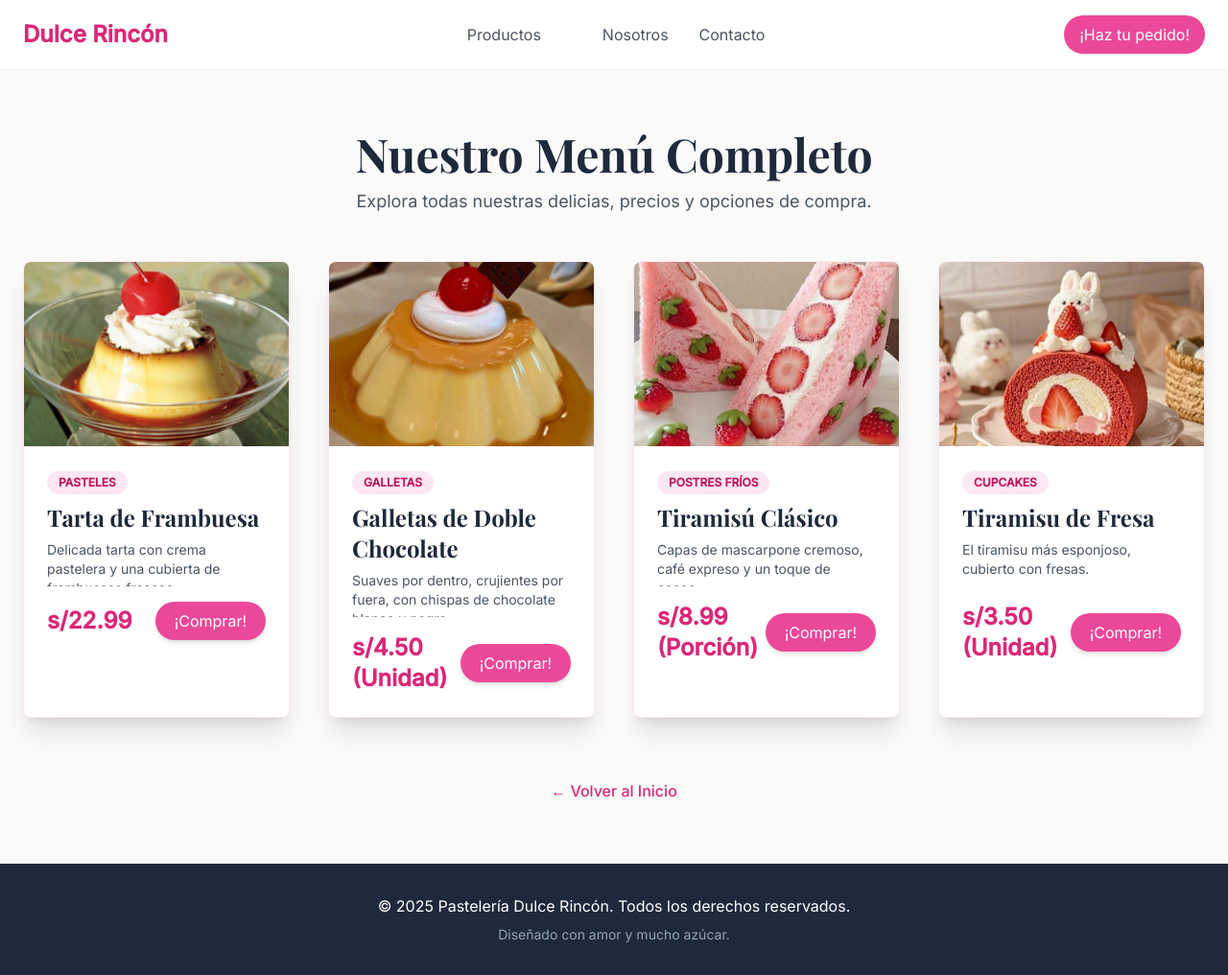
After one commit to DeybiPayco/proyectoRestructuracion, a Flask app: page /productos in a window 1280 px wide. The commit adds this page. Shown: the whole page at 96% size. Run offline with Flask 3, Linux system fonts and the light colour scheme; style sheets or scripts are compiled from the project's sources; some libraries are stand-ins or nearby versions.

Commit message:
productos

```diff
--- a/app.py
+++ b/app.py
@@ -1,20 +1,12 @@
-# 1. Importaciones necesarias
-# Añadimos jsonify para la respuesta AJAX y mysql.connector para la base de datos.
 from flask import Flask, render_template, url_for, request, jsonify
 import os
 import mysql.connector
-from config import db_config  # Importamos la configuración de la base de datos
+from config import db_config
 
-# Inicializar la aplicacion en flask
 app = Flask(__name__)
 
-# La clave secreta ya no es necesaria si no usamos flash, la he comentado.
-# app.secret_key = 'una_clave_secreta_super_segura_y_unica'
-
-# Ruta principal que muestra la página
 @app.route("/")
 def index():
-    # Tu lógica mejorada para cargar imágenes (¡está muy bien!)
     ruta_imagenes = os.path.join(app.static_folder, 'img')
     imagenes = []
     if os.path.exists(ruta_imagenes):
@@ -24,17 +16,18 @@ def index():
 
     return render_template("index.html", imagenes=imagenes)
 
-# Ruta para procesar el formulario enviado por JavaScript
+@app.route("/productos")
+def productos():
+    return render_template("productos.html")
+
 @app.route('/enviar_formulario', methods=['POST'])
 def manejar_formulario():
     if request.method == 'POST':
-        # 1. Capturar los datos del formulario
         nombre = request.form.get('nombre')
         email = request.form.get('email')
         preferencia = request.form.get('preferencia')
         ocasion = request.form.get('ocasion')
 
-        # 2. Conectar y guardar en la base de datos
         try:
             conn = mysql.connector.connect(**db_config)
             cursor = conn.cursor()
@@ -45,11 +38,9 @@ def manejar_formulario():
             cursor.execute(query, values)
             conn.commit()
 
-            # 3. Preparar el mensaje de éxito personalizado
             primer_nombre = nombre.split()[0] if nombre else "Amigo(a)"
             mensaje_exito = f"¡Gracias, {primer_nombre}! Tus preferencias han sido guardadas. Revisa tu correo, ¡te espera un descuento!"
 
-            # 4. Enviar respuesta JSON al front-end (en lugar de flash y redirect)
             return jsonify({'status': 'success', 'message': mensaje_exito})
 
         except mysql.connector.Error as err:
@@ -62,10 +53,7 @@ def manejar_formulario():
             if 'conn' in locals() and conn.is_connected():
                 conn.close()
 
-    # Si la petición no es POST, simplemente no hacemos nada visible para el usuario.
     return jsonify({'status': 'error', 'message': 'Método no permitido.'}), 405
 
-
-# Ejecutar mi servidor
 if __name__ == '__main__':
     app.run(debug=True)
--- /dev/null
+++ b/templates/productos.html
@@ -0,0 +1,123 @@
+<!DOCTYPE html>
+<html lang="es" class="scroll-smooth">
+<head>
+    <meta charset="UTF-8">
+    <meta name="viewport" content="width=device-width, initial-scale=1.0">
+    <title>Menú Completo | Pastelería Dulce Rincón</title>
+
+    <script src="https://cdn.tailwindcss.com"></script>
+    <link rel="preconnect" href="https://fonts.googleapis.com">
+    <link rel="preconnect" href="https://fonts.gstatic.com" crossorigin>
+    <link href="https://fonts.googleapis.com/css2?family=Playfair+Display:wght@700&family=Inter:wght@400;500&display=swap" rel="stylesheet">
+    <link rel="stylesheet" href="{{ url_for('static', filename='css/output.css') }}">
+    <link rel="stylesheet" href="{{ url_for('static', filename='css/custom.css') }}">
+
+</head>
+<body class="bg-stone-50 text-slate-800">
+
+    <header class="bg-white/80 backdrop-blur-sm sticky top-0 z-50 shadow-sm">
+        <nav class="container mx-auto px-6 py-4 flex justify-between items-center">
+            <a href="{{ url_for('index') }}" class="text-2xl font-bold text-pink-600">Dulce Rincón</a>
+            <div class="hidden md:flex space-x-8">
+                <a href="{{ url_for('index') }}#productos" class="text-gray-600 hover:text-pink-500 transition duration-300">Productos</a>
+                <a href="{{ url_for('index') }}#nosotros" class="text-gray-600 hover:text-pink-500 transition duration-300">Nosotros</a>
+                <a href="{{ url_for('index') }}#contacto" class="text-gray-600 hover:text-pink-500 transition duration-300">Contacto</a>
+            </div>
+            <a href="{{ url_for('index') }}#contacto" class="hidden md:block bg-pink-500 text-white px-4 py-2 rounded-full hover:bg-pink-600 transition duration-300 transform hover:scale-105">
+                ¡Haz tu pedido!
+            </a>
+        </nav>
+    </header>
+
+    <main class="py-16">
+        <div class="container mx-auto px-6">
+            <div class="text-center mb-12">
+                <h1 class="text-5xl font-bold text-slate-800">Nuestro Menú Completo</h1>
+                <p class="text-gray-600 mt-3 text-lg">Explora todas nuestras delicias, precios y opciones de compra.</p>
+            </div>
+
+            <div class="grid grid-cols-1 sm:grid-cols-2 lg:grid-cols-3 xl:grid-cols-4 gap-10">
+
+                <div class="bg-white rounded-lg shadow-xl overflow-hidden border border-pink-100 transform hover:scale-[1.02] transition-all duration-300">
+                    <img src="{{ url_for('static', filename='img/1.jpg') }}" alt="Pastel de Frambuesa" class="w-full h-48 object-cover">
+                    <div class="p-6">
+                        <span class="inline-block bg-pink-100 text-pink-700 text-xs font-semibold px-3 py-1 rounded-full mb-2 uppercase">Pasteles</span>
+                        <h2 class="text-2xl font-bold text-slate-800 mb-2">Tarta de Frambuesa</h2>
+                        <p class="text-gray-600 text-sm mb-4 h-12 overflow-hidden">Delicada tarta con crema pastelera y una cubierta de frambuesas frescas.</p>
+
+                        <div class="flex justify-between items-center mt-4">
+                            <span class="text-2xl font-extrabold text-pink-600">s/22.99</span>
+                            <button class="bg-pink-500 text-white px-5 py-2 rounded-full hover:bg-pink-600 transition duration-300 shadow-md">
+                                ¡Comprar!
+                            </button>
+                        </div>
+                    </div>
+                </div>
+
+                <div class="bg-white rounded-lg shadow-xl overflow-hidden border border-pink-100 transform hover:scale-[1.02] transition-all duration-300">
+                    <img src="{{ url_for('static', filename='img/2.jpg') }}" alt="Galletas de Chispas" class="w-full h-48 object-cover">
+                    <div class="p-6">
+                        <span class="inline-block bg-pink-100 text-pink-700 text-xs font-semibold px-3 py-1 rounded-full mb-2 uppercase">Galletas</span>
+                        <h2 class="text-2xl font-bold text-slate-800 mb-2">Galletas de Doble Chocolate</h2>
+                        <p class="text-gray-600 text-sm mb-4 h-12 overflow-hidden">Suaves por dentro, crujientes por fuera, con chispas de chocolate blanco y negro.</p>
+
+                        <div class="flex justify-between items-center mt-4">
+                            <span class="text-2xl font-extrabold text-pink-600">s/4.50 (Unidad)</span>
+                            <button class="bg-pink-500 text-white px-5 py-2 rounded-full hover:bg-pink-600 transition duration-300 shadow-md">
+                                ¡Comprar!
+                            </button>
+                        </div>
+                    </div>
+                </div>
+
+                <div class="bg-white rounded-lg shadow-xl overflow-hidden border border-pink-100 transform hover:scale-[1.02] transition-all duration-300">
+                    <img src="{{ url_for('static', filename='img/3.jpg') }}" alt="Tiramisú" class="w-full h-48 object-cover">
+                    <div class="p-6">
+                        <span class="inline-block bg-pink-100 text-pink-700 text-xs font-semibold px-3 py-1 rounded-full mb-2 uppercase">Postres Fríos</span>
+                        <h2 class="text-2xl font-bold text-slate-800 mb-2">Tiramisú Clásico</h2>
+                        <p class="text-gray-600 text-sm mb-4 h-12 overflow-hidden">Capas de mascarpone cremoso, café expreso y un toque de cacao.</p>
+
+                        <div class="flex justify-between items-center mt-4">
+                            <span class="text-2xl font-extrabold text-pink-600">s/8.99 (Porción)</span>
+                            <button class="bg-pink-500 text-white px-5 py-2 rounded-full hover:bg-pink-600 transition duration-300 shadow-md">
+                                ¡Comprar!
+                            </button>
+                        </div>
+                    </div>
+                </div>
+
+                <div class="bg-white rounded-lg shadow-xl overflow-hidden border border-pink-100 transform hover:scale-[1.02] transition-all duration-300">
+                    <img src="{{ url_for('static', filename='img/4.jpg') }}" alt="Cupcake" class="w-full h-48 object-cover">
+                    <div class="p-6">
+                        <span class="inline-block bg-pink-100 text-pink-700 text-xs font-semibold px-3 py-1 rounded-full mb-2 uppercase">Cupcakes</span>
+                        <h2 class="text-2xl font-bold text-slate-800 mb-2">Tiramisu de Fresa</h2>
+                        <p class="text-gray-600 text-sm mb-4 h-12 overflow-hidden">El tiramisu más esponjoso, cubierto con fresas.</p>
+
+                        <div class="flex justify-between items-center mt-4">
+                            <span class="text-2xl font-extrabold text-pink-600">s/3.50 (Unidad)</span>
+                            <button class="bg-pink-500 text-white px-5 py-2 rounded-full hover:bg-pink-600 transition duration-300 shadow-md">
+                                ¡Comprar!
+                            </button>
+                        </div>
+                    </div>
+                </div>
+
+            </div>
+
+            <div class="text-center mt-16">
+                <a href="{{ url_for('index') }}" class="text-pink-600 hover:text-pink-800 font-medium transition duration-300">
+                    &larr; Volver al Inicio
+                </a>
+            </div>
+        </div>
+    </main>
+
+    <footer class="bg-slate-800 text-white py-8">
+        <div class="container mx-auto px-6 text-center">
+            <p>&copy; 2025 Pastelería Dulce Rincón. Todos los derechos reservados.</p>
+            <p class="text-sm text-slate-400 mt-2">Diseñado con amor y mucho azúcar.</p>
+        </div>
+    </footer>
+
+</body>
+</html>
```
Also changed, not shown: templates/index.html (+10 -3 lines), static/img/1.jpg (added), static/img/2.jpg (added), static/img/3.jpg (added), static/img/4.jpg (added).
